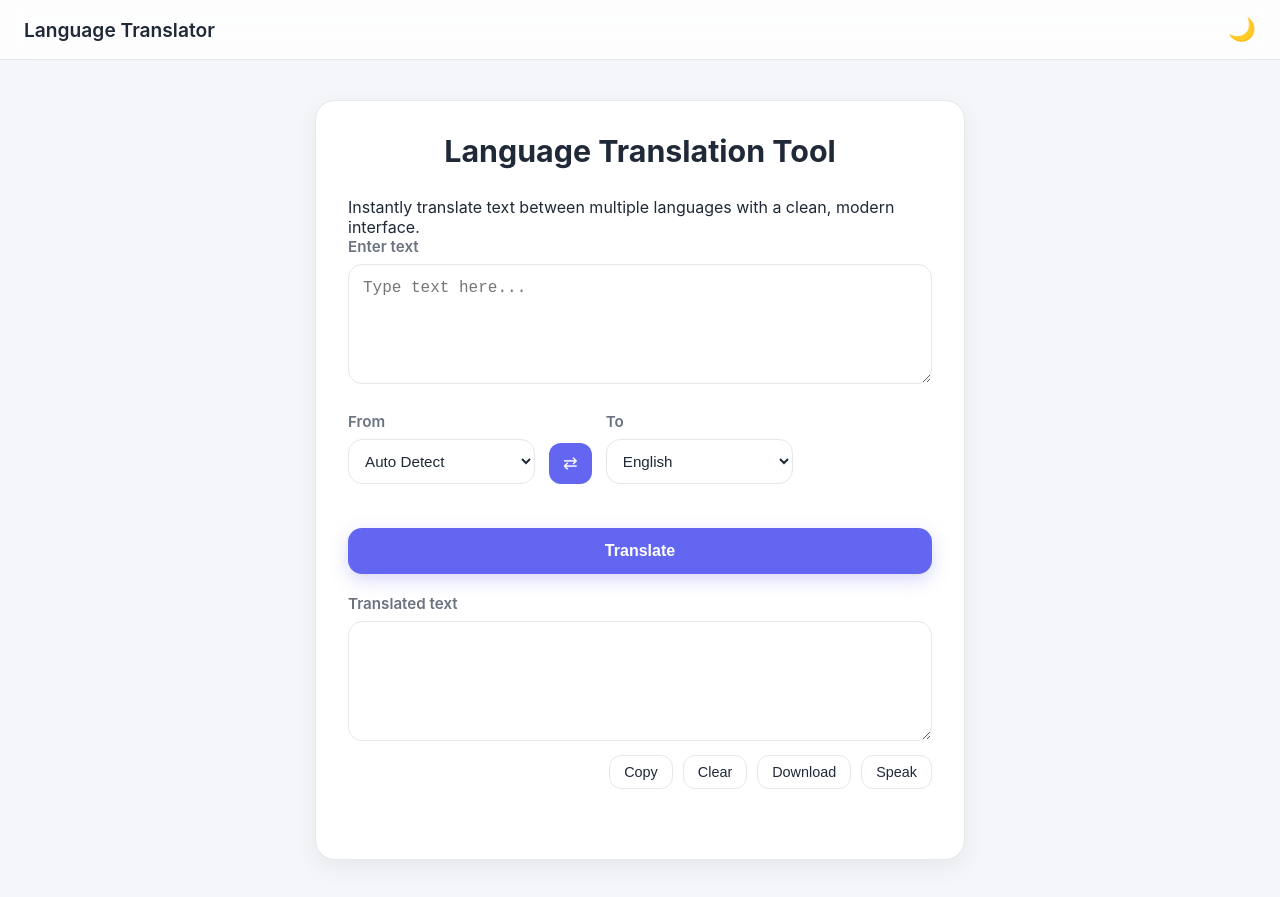
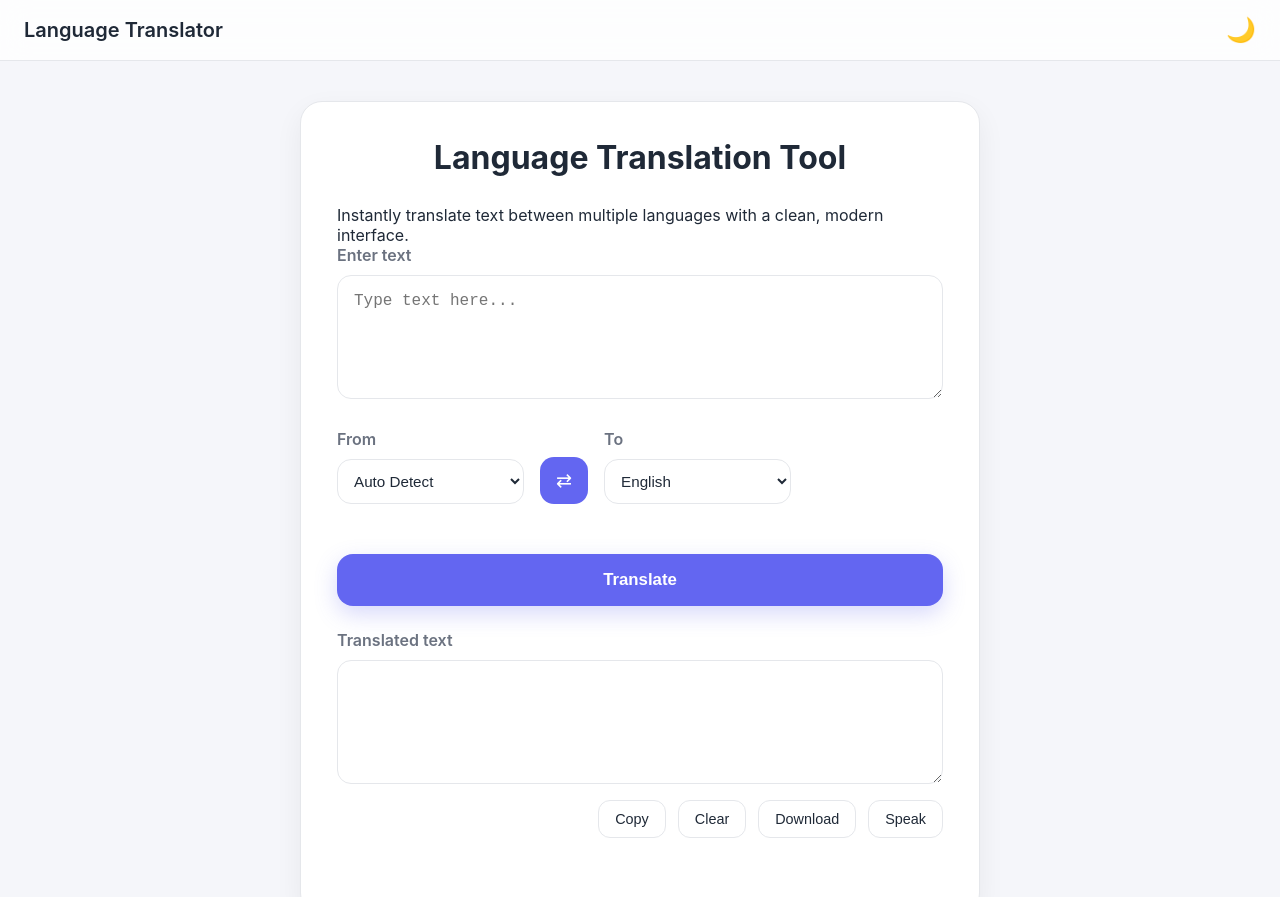
Before and after one commit to neghu0107/codealpha_tasks, a plain HTML site: page codealpha_translation_tool/index.html in a window 1280 px wide. Shown: the top 897 px of the page. Drawn offline with Linux system fonts and the light colour scheme.

Commit message:
Update dark mode styles and adjust layout

```diff
--- a/codealpha_translation_tool/style.css
+++ b/codealpha_translation_tool/style.css
@@ -20,15 +20,15 @@
 
 /* DARK MODE VARIABLES */
 .dark {
-  --bg: #111827;
-  --card-bg: #1f2937;
-  --text: #f3f4f6;
-  --subtext: #9ca3af;
-  --border: #374151;
+  --bg: #0f172a;
+  --card-bg: #1e293b;
+  --text: #f1f5f9;
+  --subtext: #94a3b8;
+  --border: #334155;
   --accent: #818cf8;
-  --accent-light: #1e1b4b;
-  --navbar-bg: rgba(31, 41, 55, 0.7);
-  --footer-text: #6b7280;
+  --accent-light: #312e81;
+  --navbar-bg: rgba(30, 41, 59, 0.7);
+  --footer-text: #64748b;
 }
 
 /* GLOBAL */
@@ -41,6 +41,7 @@ body {
   flex-direction: column;
   align-items: center;
   transition: background 0.45s ease, color 0.45s ease;
+  padding-bottom: 40px;
 }
 
 /* NAVBAR */
@@ -48,9 +49,9 @@ body {
   width: 100%;
   padding: 16px 24px;
   background: var(--navbar-bg);
-  backdrop-filter: blur(12px);
+  backdrop-filter: blur(14px);
   border-bottom: 1px solid var(--border);
-  font-size: 1.2rem;
+  font-size: 1.25rem;
   font-weight: 600;
   color: var(--text);
   display: flex;
@@ -58,7 +59,7 @@ body {
   align-items: center;
   position: sticky;
   top: 0;
-  z-index: 10;
+  z-index: 20;
   transition: background 0.45s ease, border-color 0.45s ease;
 }
 
@@ -66,37 +67,37 @@ body {
 .theme-btn {
   background: transparent;
   border: none;
-  font-size: 1.4rem;
+  font-size: 1.5rem;
   cursor: pointer;
   color: var(--text);
   transition: transform 0.3s ease, color 0.3s ease;
 }
 
 .theme-btn:hover {
-  transform: scale(1.2);
+  transform: scale(1.25);
 }
 
 /* MAIN CARD */
 .app-container {
   width: 100%;
-  max-width: 650px;
+  max-width: 680px;
   background: var(--card-bg);
-  padding: 32px;
-  border-radius: 20px;
+  padding: 36px;
+  border-radius: 22px;
   margin-top: 40px;
   border: 1px solid var(--border);
-  box-shadow: 0 8px 24px rgba(0, 0, 0, 0.06);
+  box-shadow: 0 10px 28px rgba(0, 0, 0, 0.06);
   transition: background 0.45s ease, border-color 0.45s ease, box-shadow 0.3s ease;
 }
 
 .app-container:hover {
-  box-shadow: 0 12px 32px rgba(0, 0, 0, 0.08);
+  box-shadow: 0 14px 36px rgba(0, 0, 0, 0.10);
 }
 
 /* TITLE */
 h1 {
   text-align: center;
-  font-size: 1.9rem;
+  font-size: 2rem;
   font-weight: 700;
   margin-bottom: 28px;
   color: var(--text);
@@ -104,19 +105,19 @@ h1 {
 
 /* PANELS */
 .panel {
-  margin-bottom: 24px;
+  margin-bottom: 26px;
   transition: box-shadow 0.3s ease;
 }
 
 .panel:hover {
-  box-shadow: 0 4px 14px rgba(99, 102, 241, 0.08);
+  box-shadow: 0 4px 16px rgba(99, 102, 241, 0.08);
 }
 
 /* LABELS */
 label {
   font-weight: 600;
-  font-size: 0.95rem;
-  margin-bottom: 8px;
+  font-size: 1rem;
+  margin-bottom: 10px;
   display: block;
   color: var(--subtext);
 }
@@ -124,32 +125,32 @@ label {
 /* TEXTAREAS */
 textarea {
   width: 100%;
-  padding: 14px;
+  padding: 16px;
   border-radius: 14px;
   border: 1px solid var(--border);
   background: var(--card-bg);
   color: var(--text);
   font-size: 1rem;
   resize: vertical;
-  min-height: 110px;
+  min-height: 120px;
   transition: 0.25s ease;
 }
 
 textarea:hover {
-  box-shadow: 0 4px 14px rgba(99, 102, 241, 0.08);
+  box-shadow: 0 4px 16px rgba(99, 102, 241, 0.08);
 }
 
 textarea:focus {
   border-color: var(--accent);
   background: var(--accent-light);
-  box-shadow: 0 0 0 3px rgba(99, 102, 241, 0.15);
+  box-shadow: 0 0 0 3px rgba(99, 102, 241, 0.18);
 }
 
 /* LANGUAGE SELECTORS */
 .languages {
   display: flex;
   align-items: flex-end;
-  gap: 14px;
+  gap: 16px;
 }
 
 select {
@@ -175,12 +176,12 @@ select:focus {
 
 /* SWAP BUTTON */
 .swap-btn {
-  padding: 10px 14px;
-  border-radius: 12px;
+  padding: 12px 16px;
+  border-radius: 14px;
   border: none;
   background: var(--accent);
   color: white;
-  font-size: 1.1rem;
+  font-size: 1.2rem;
   cursor: pointer;
   transition: transform 0.35s cubic-bezier(0.34, 1.56, 0.64, 1), background 0.25s ease;
 }
@@ -193,34 +194,34 @@ select:focus {
 /* TRANSLATE BUTTON */
 .primary-btn {
   width: 100%;
-  padding: 14px;
+  padding: 16px;
   border: none;
-  border-radius: 14px;
+  border-radius: 16px;
   background: var(--accent);
   color: white;
-  font-size: 1rem;
+  font-size: 1.05rem;
   font-weight: 600;
   cursor: pointer;
-  margin: 20px 0;
+  margin: 24px 0;
   transition: 0.25s ease, box-shadow 0.3s ease;
-  box-shadow: 0 6px 18px rgba(99, 102, 241, 0.25);
+  box-shadow: 0 8px 22px rgba(99, 102, 241, 0.25);
 }
 
 .primary-btn:hover {
   transform: translateY(-2px);
-  box-shadow: 0 10px 28px rgba(99, 102, 241, 0.35);
+  box-shadow: 0 12px 32px rgba(99, 102, 241, 0.35);
 }
 
 /* ACTION BUTTONS */
 .actions {
   display: flex;
   justify-content: flex-end;
-  gap: 10px;
-  margin-top: 10px;
+  gap: 12px;
+  margin-top: 12px;
 }
 
 .actions button {
-  padding: 8px 14px;
+  padding: 10px 16px;
   border-radius: 12px;
   border: 1px solid var(--border);
   background: var(--card-bg);
@@ -247,13 +248,13 @@ select:focus {
 
 /* LOADING SPINNER */
 .spinner {
-  width: 32px;
-  height: 32px;
+  width: 34px;
+  height: 34px;
   border: 4px solid rgba(0, 0, 0, 0.1);
   border-top-color: var(--accent);
   border-radius: 50%;
   animation: spin 0.8s linear infinite;
-  margin: 10px auto;
+  margin: 14px auto;
   display: none;
 }
 
@@ -276,4 +277,8 @@ select:focus {
   .languages {
     flex-direction: column;
   }
+
+  .app-container {
+    padding: 24px;
+  }
 }
```
